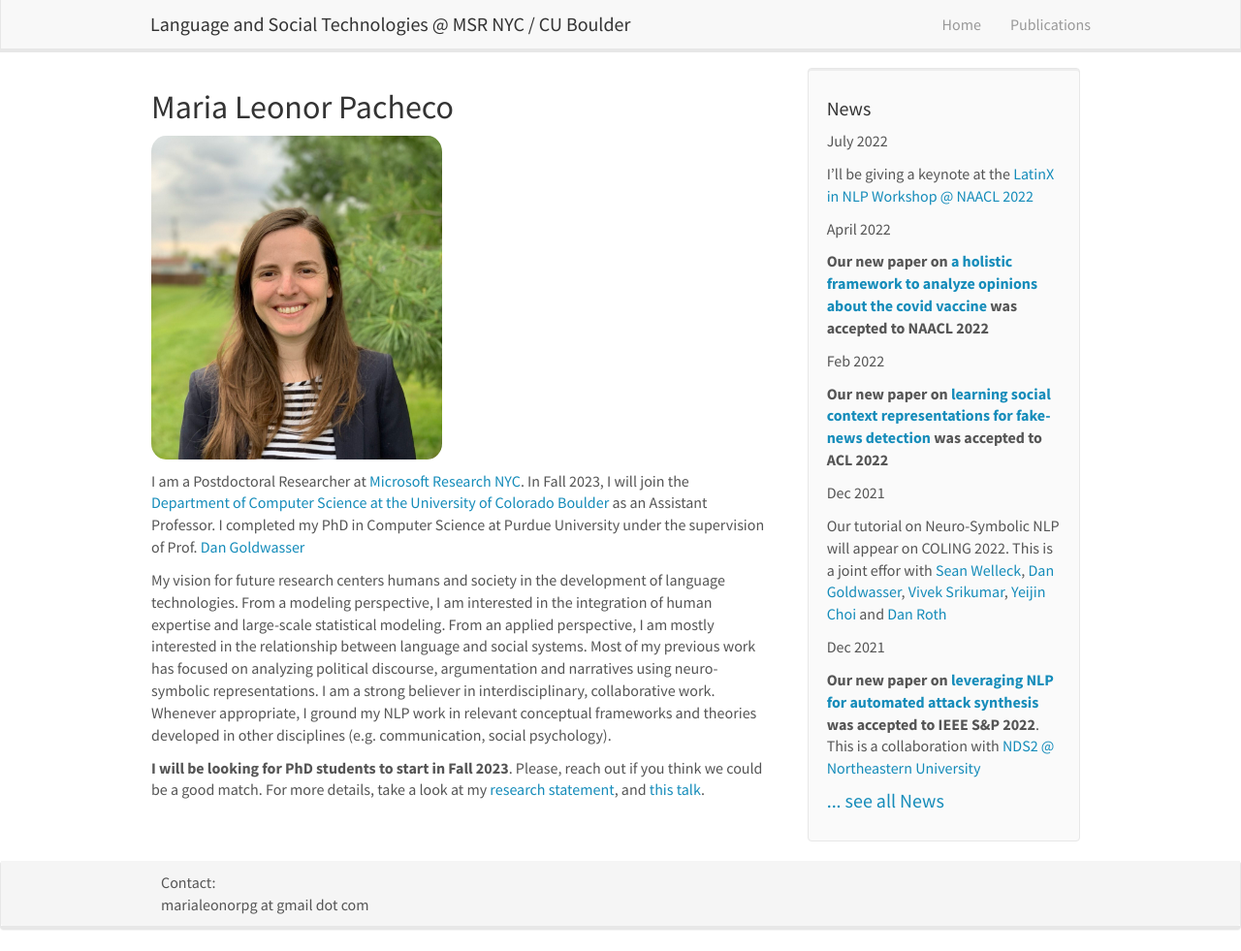
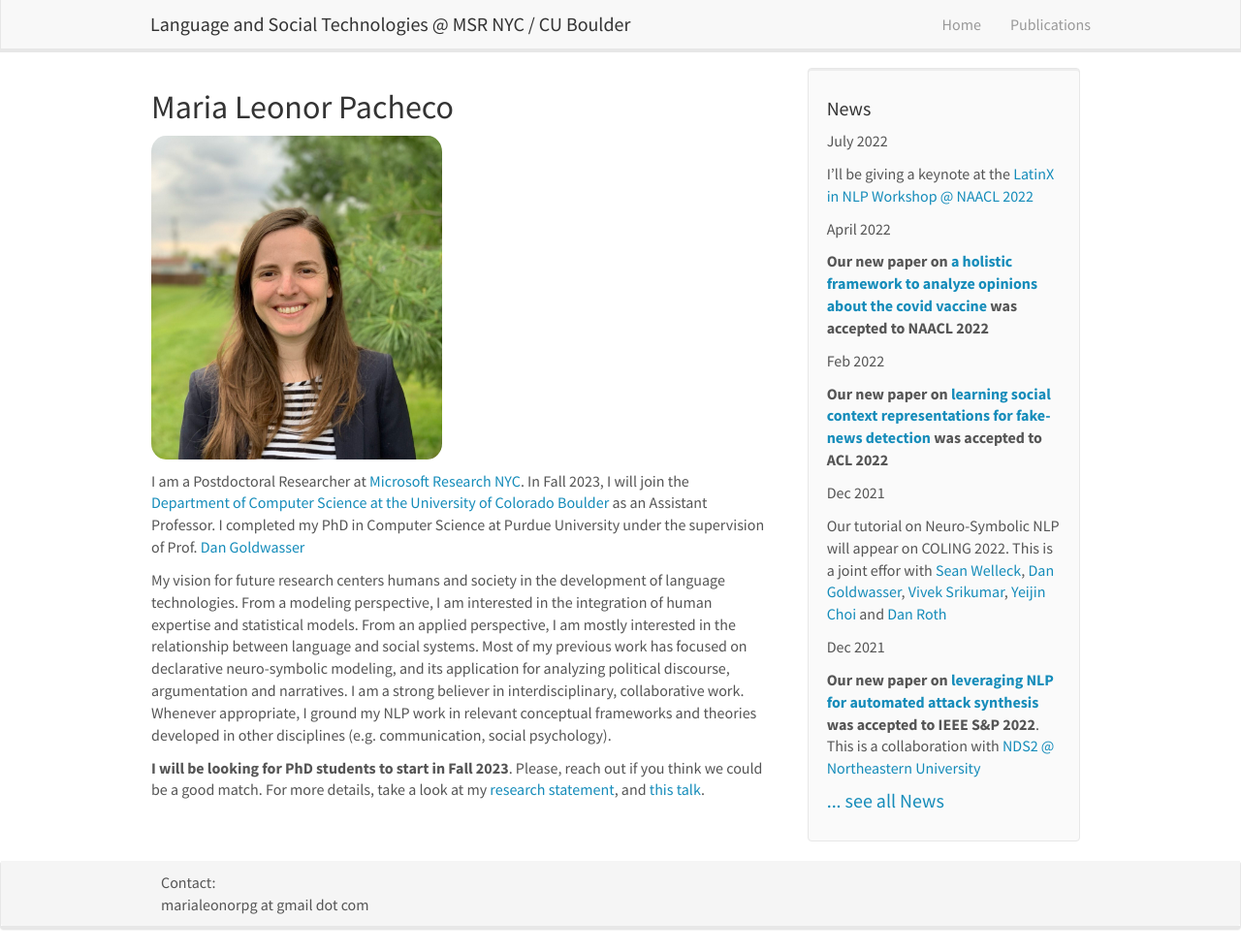
Before and after one commit to mlpacheco/mlpacheco.github.io, a Jekyll site: the page built from _pages/home.md, in a window 1280 px wide and 981 px high. Shown: the whole window at 97% size. Built offline with Jekyll 4.4.1, drawn with Linux system fonts in a browser that asks for light colours; nearby versions of some CDN libraries.

Commit message:
Update home.md

```diff
--- a/_pages/home.md
+++ b/_pages/home.md
@@ -10,7 +10,7 @@
 NYC](https://www.microsoft.com/en-us/research/lab/microsoft-research-new-york/). In Fall 2023, I will join the [Department of Computer Science at the University of Colorado Boulder](https://www.colorado.edu/cs/) as an Assistant Professor. I completed my PhD in Computer Science at Purdue University under the supervision of Prof. [Dan Goldwasser](https://www.cs.purdue.edu/homes/dgoldwas/)
 
 
-My vision for future research centers humans and society in the development of language technologies. From a modeling perspective, I am interested in the integration of human expertise and large-scale statistical modeling. From an applied perspective, I am mostly interested in the relationship between language and social systems. Most of my previous work has focused on analyzing political discourse, argumentation and narratives using neuro-symbolic representations. I am a strong believer in interdisciplinary, collaborative work. Whenever appropriate, I ground my NLP work in relevant conceptual frameworks and theories developed in other disciplines (e.g. communication, social psychology).
+My vision for future research centers humans and society in the development of language technologies. From a modeling perspective, I am interested in the integration of human expertise and statistical models. From an applied perspective, I am mostly interested in the relationship between language and social systems. Most of my previous work has focused on declarative neuro-symbolic modeling, and its application for analyzing political discourse, argumentation and narratives. I am a strong believer in interdisciplinary, collaborative work. Whenever appropriate, I ground my NLP work in relevant conceptual frameworks and theories developed in other disciplines (e.g. communication, social psychology).
 
 
 **I will be looking for PhD students to start in Fall 2023**. Please, reach out if you think we could be a good match. For more details, take a look at my [research statement](https://mlpacheco.github.io/files/mlpacheco_research_statement.pdf), and [this talk](https://www.youtube.com/watch?v=MMDD9kgVKJA).
```
